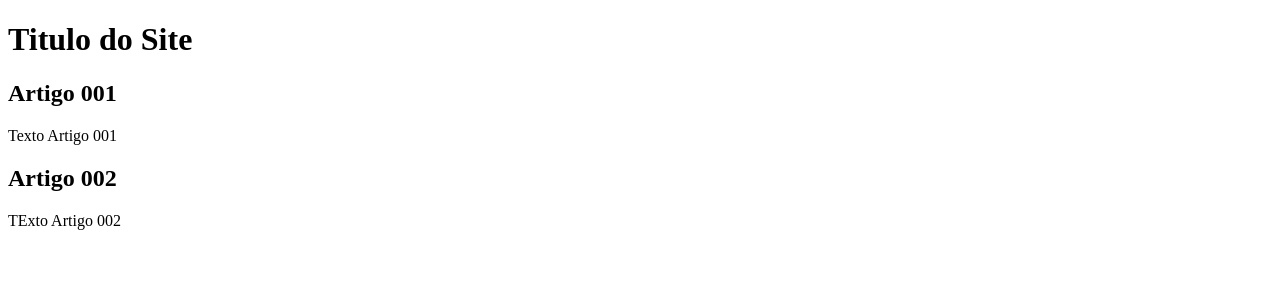
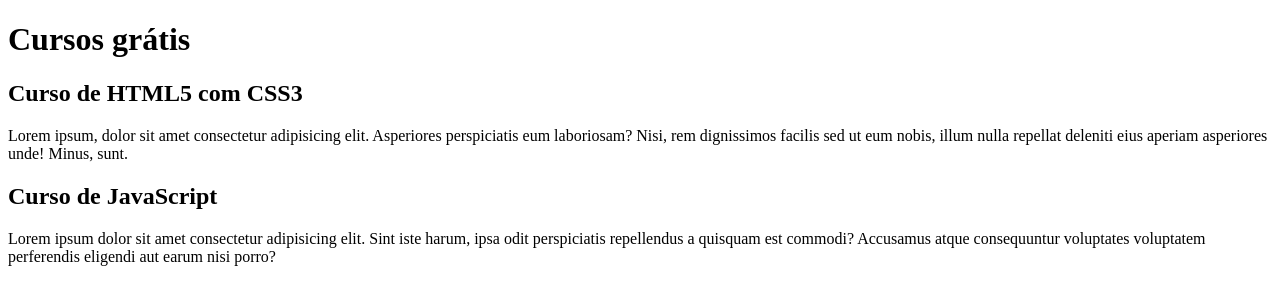
Before and after one commit to amanda-hatayama/projeto-site, a plain HTML site: page index.html in a window 1280 px wide. Drawn offline with Linux system fonts and the light colour scheme.

Commit message:
comecei a escrever o conteúdo

```diff
--- a/index.html
+++ b/index.html
@@ -8,15 +8,15 @@
 <body>
     <main>
         <header>
-            <h1>Titulo do Site</h1>
+            <h1>Cursos grátis</h1>
         </header>
         <article>
-            <h2>Artigo 001</h2>
-            <p>Texto Artigo 001</p>
+            <h2>Curso de HTML5 com CSS3</h2>
+            <p>Lorem ipsum, dolor sit amet consectetur adipisicing elit. Asperiores perspiciatis eum laboriosam? Nisi, rem dignissimos facilis sed ut eum nobis, illum nulla repellat deleniti eius aperiam asperiores unde! Minus, sunt.</p>
         </article>
         <article>
-            <h2>Artigo 002</h2>
-            <p>TExto Artigo 002</p>
+            <h2>Curso de JavaScript</h2>
+            <p>Lorem ipsum dolor sit amet consectetur adipisicing elit. Sint iste harum, ipsa odit perspiciatis repellendus a quisquam est commodi? Accusamus atque consequuntur voluptates voluptatem perferendis eligendi aut earum nisi porro?</p>
         </article>
     </main>
 
```
